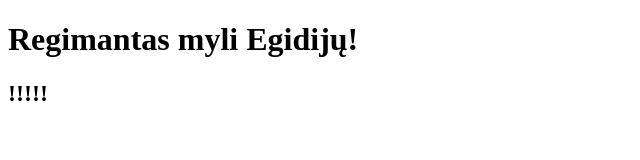
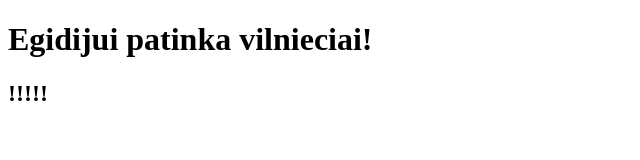
Before and after one commit to WolfHunter-HKIT/team-work, a plain HTML site: page index.html in a window 1280 px wide. Shown: the whole page, without its empty margins (0-640 px from the left). Drawn offline with Linux system fonts and the light colour scheme.

Commit message:
Update index.html

```diff
--- a/index.html
+++ b/index.html
@@ -10,7 +10,7 @@
 
 <body>
 
-    <h1>Regimantas myli Egidijų!</h1>
+    <h1>Egidijui patinka vilnieciai!</h1>
     <h2>!!!!!</h2>
 
 </body>
```
